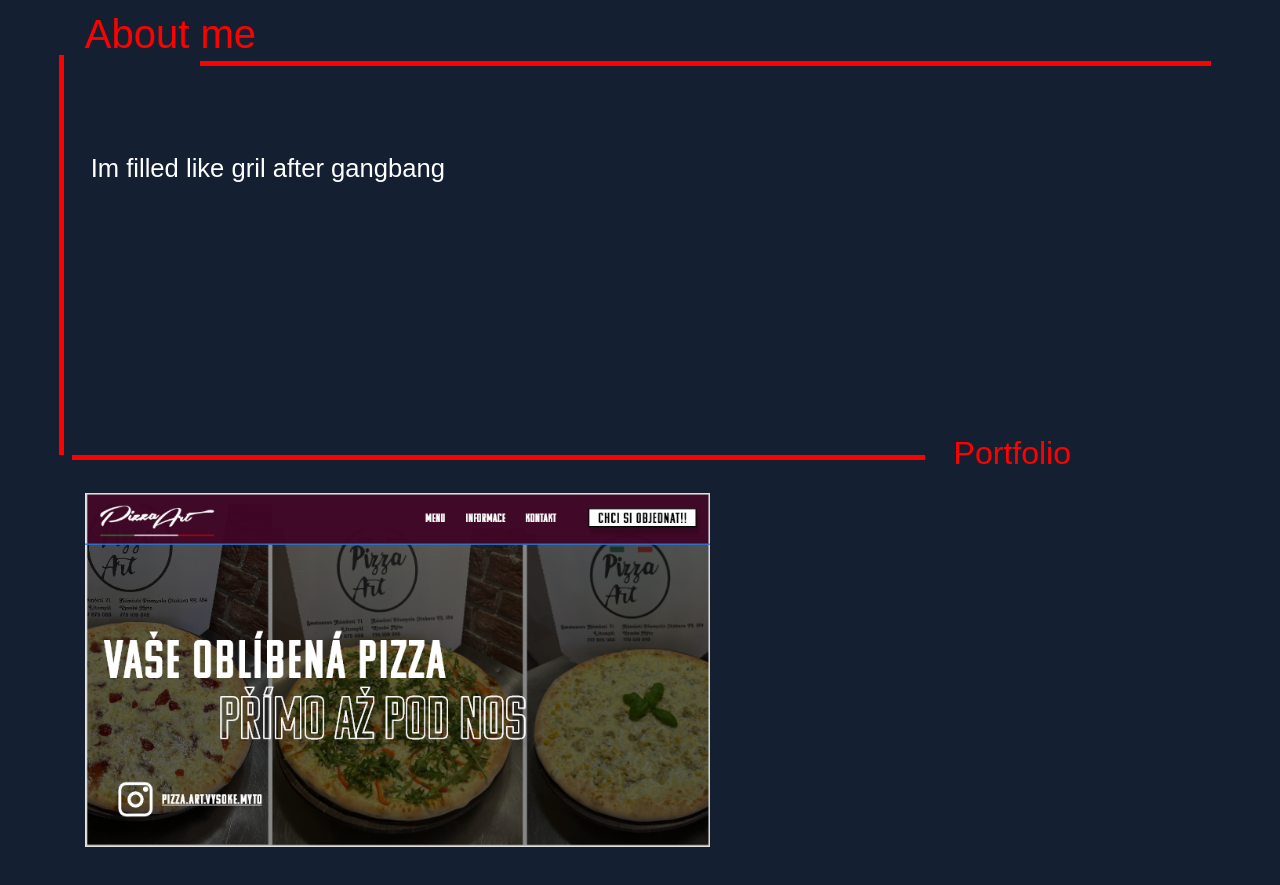
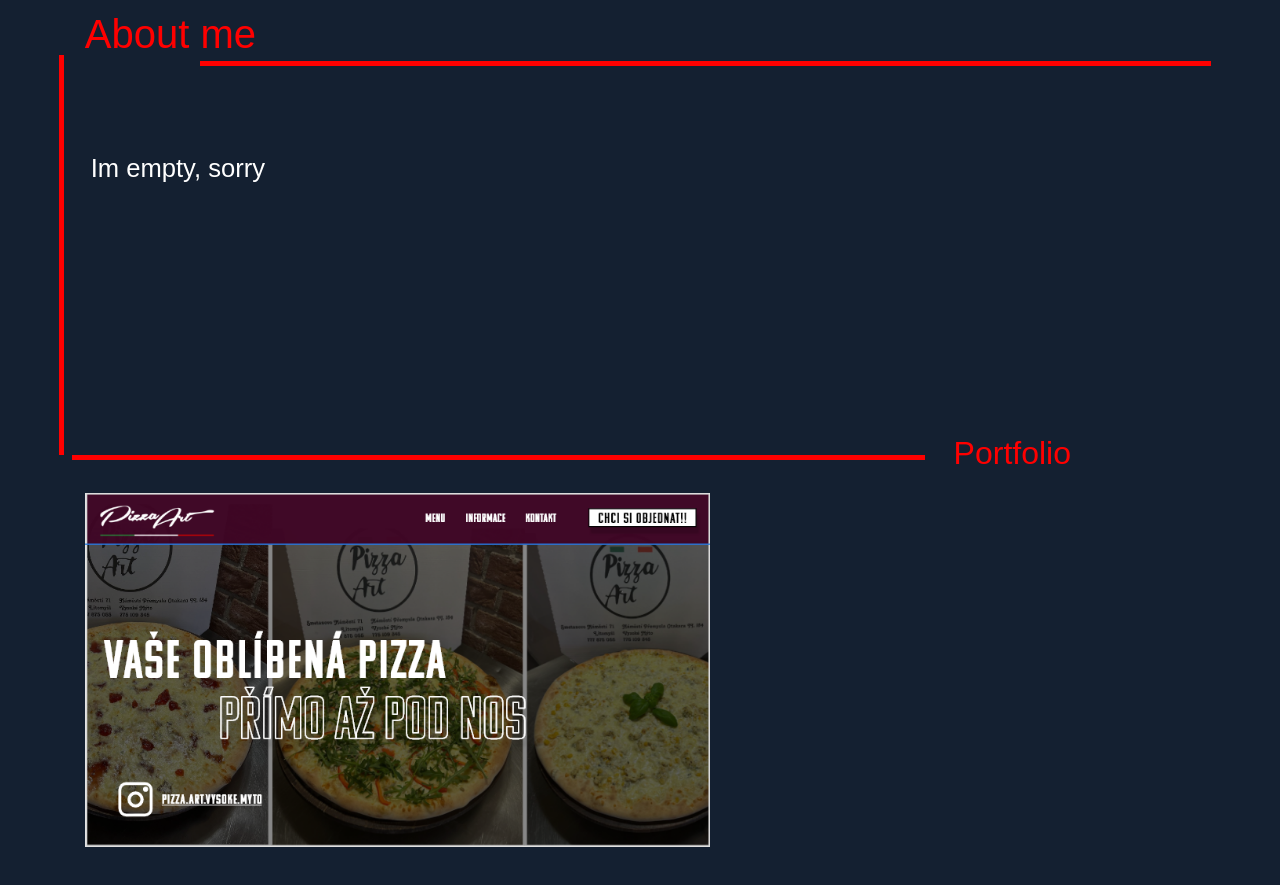
Before and after one commit to Faluminus/PortfolioSemrad.github.io, a plain HTML site: page index.html in a window 1280 px wide. Shown: the part 880-1765 px from the top of the page. Drawn offline with Linux system fonts and the light colour scheme; a web font is replaced by a local one.

Commit message:
Update index.html

```diff
--- a/index.html
+++ b/index.html
@@ -6,7 +6,7 @@
     <meta name="viewport" content="width=device-width, initial-scale=1">
     <link rel="stylesheet" href="style.css">
     <link rel="icon" type="image/x-icon" href="pictures\Group 3.png">
-    <title>ShitPage Semrad</title>
+    <title>Personal page Semrad</title>
 </head>
 <body>
     <div class="useless-info">
@@ -42,7 +42,7 @@
             <div class="vertical-line"></div>
             <div class="text">
                 <p>
-                    Im filled like gril after gangbang
+                   Im empty, sorry
                 </p>
             </div>
         </div>
```
